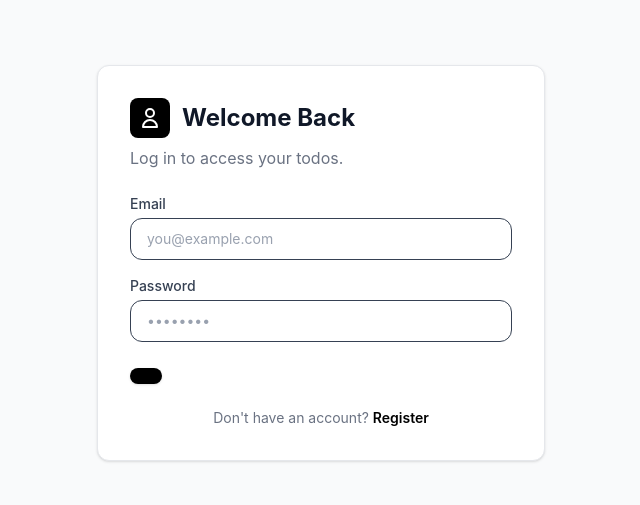
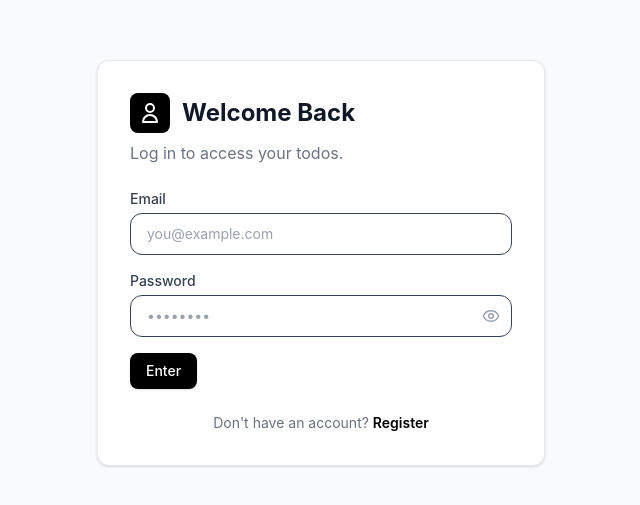
Before and after one commit to anuska-magar/todo-app, a React (Vite) app in the folder frontend/: page /login in a window 1280 px wide. Shown: the part 137-642 px from the top of the page, without its empty margins (319-959 px from the left). Built offline with nearby package versions, Linux system fonts and the light colour scheme.

Commit message:
changed login

```diff
--- a/frontend/src/pages/Login.jsx
+++ b/frontend/src/pages/Login.jsx
@@ -1,5 +1,6 @@
 import { useState } from "react";
 import { useNavigate, Link } from "react-router-dom";
+import { Eye, EyeOff } from "lucide-react";
 import Input from "../components/Input";
 import Button from "../components/Button";
 import { loginUser } from "../utils/auth";
@@ -7,13 +8,12 @@ import { loginUser } from "../utils/auth";
 function Login() {
   const [email, setEmail] = useState("");
   const [password, setPassword] = useState("");
+  const [showPassword, setShowPassword] = useState(false);
   const [error, setError] = useState("");
 
   const navigate = useNavigate();
 
-  function handleSubmit(e) {
-    e.preventDefault();
-
+  function handleSubmit() {
     if (!email || !password) {
       setError("Please fill in both fields.");
       return;
@@ -22,7 +22,7 @@ function Login() {
     const result = loginUser(email, password);
 
     if (result.success) {
-      navigate("/"); // go to home/todo page after login
+      navigate("/"); // go straight to home page after login
     } else {
       setError(result.message);
     }
@@ -52,7 +52,7 @@ function Login() {
         </div>
         <p className="text-gray-500 mb-6">Log in to access your todos.</p>
 
-        <form onSubmit={handleSubmit} className="space-y-4">
+        <div className="space-y-4">
           <div>
             <label className="block text-sm font-medium text-gray-700 mb-1">
               Email
@@ -69,12 +69,21 @@ function Login() {
             <label className="block text-sm font-medium text-gray-700 mb-1">
               Password
             </label>
-            <Input
-              type="password"
-              placeholder="••••••••"
-              value={password}
-              onChange={(e) => setPassword(e.target.value)}
-            />
+            <div className="relative">
+              <Input
+                type={showPassword ? "text" : "password"}
+                placeholder="••••••••"
+                value={password}
+                onChange={(e) => setPassword(e.target.value)}
+              />
+              <button
+                type="button"
+                onClick={() => setShowPassword(!showPassword)}
+                className="absolute right-3 top-1/2 -translate-y-1/2 text-gray-400 hover:text-gray-600"
+              >
+                {showPassword ? <EyeOff size={18} /> : <Eye size={18} />}
+              </button>
+            </div>
           </div>
 
           {error && (
@@ -83,10 +92,8 @@ function Login() {
             </p>
           )}
 
-          <Button type="submit" className="w-full justify-center">
-            Log In
-          </Button>
-        </form>
+          <Button label="Enter" onClick={handleSubmit} variant="primary" />
+        </div>
 
         <p className="text-sm text-gray-500 mt-6 text-center">
           Don't have an account?{" "}
```
